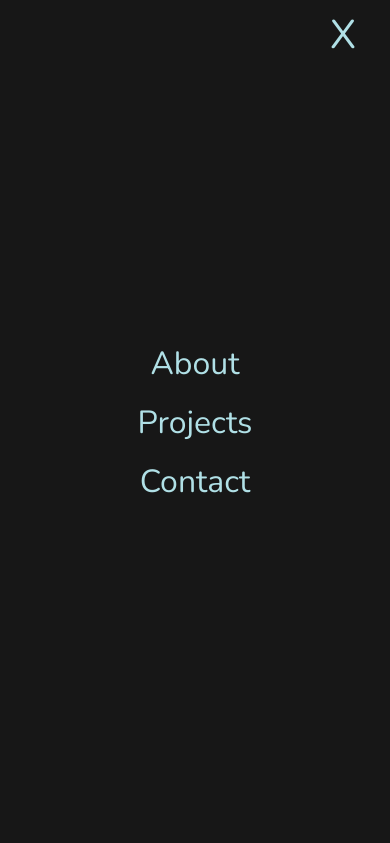
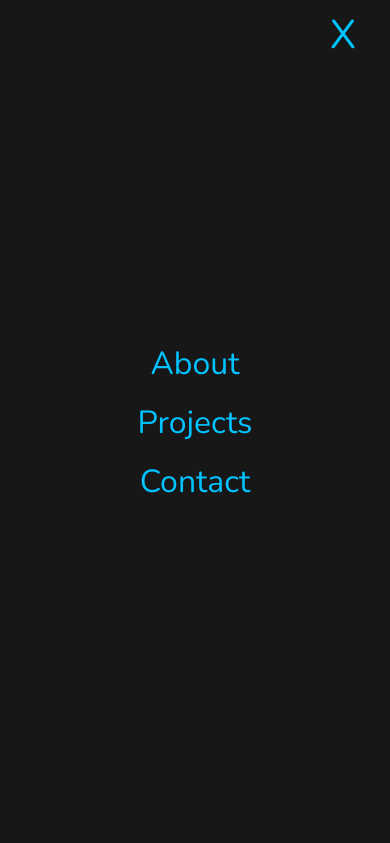
Before and after one commit to Connerj1234/Portfolio-Website, a plain HTML site: page index.html in a window 390 px wide. Both pictures are taken after a click on the element 343 px from the left and 42 px from the top of the page. Shown: the top 843 px of the page. Drawn offline with nearby package versions, Linux system fonts and the light colour scheme.

Commit message:
hamburger

```diff
--- a/mediaqueries.css
+++ b/mediaqueries.css
@@ -77,7 +77,7 @@
     .hamburger-icon span {
         width: 100%;
         height: 4px;
-        background-color: powderblue;
+        background-color: #00c3ff;
         transition: transform 0.4s ease, opacity 0.4s ease, background-color 0.4s ease;
     }
     .hamburger-icon.open span:nth-child(1) {
@@ -120,7 +120,7 @@
     }
     .menu-links a {
         font-size: 2rem;
-        color: powderblue;
+        color: #00c3ff;
         text-decoration: none;
     }
     .menu-links a:hover {
@@ -134,7 +134,7 @@
         top: 8px;
         right: 34px;
         font-size: 2.5em;
-        color: powderblue;
+        color: #00c3ff;
         cursor: pointer;
         display: block;
     }
```
